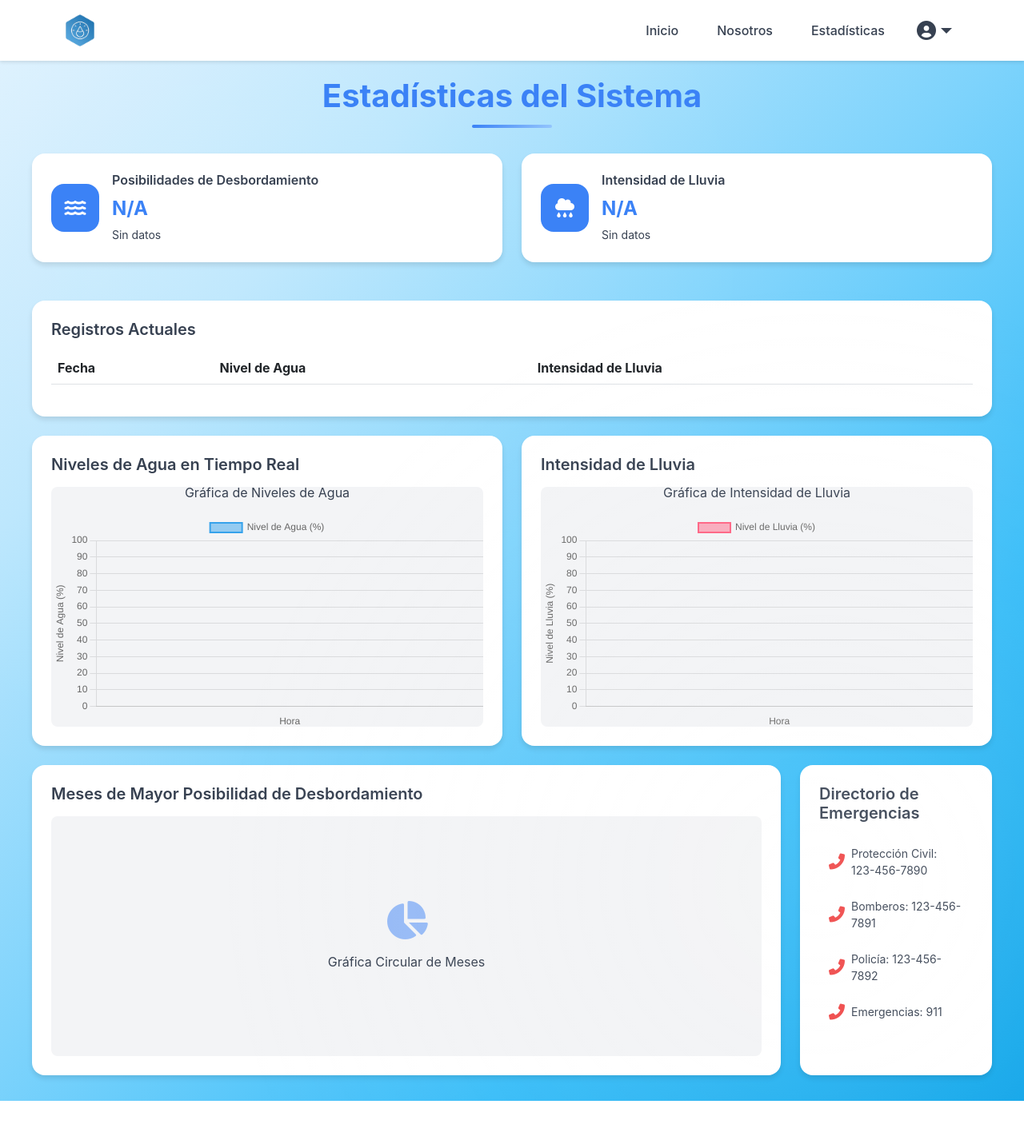
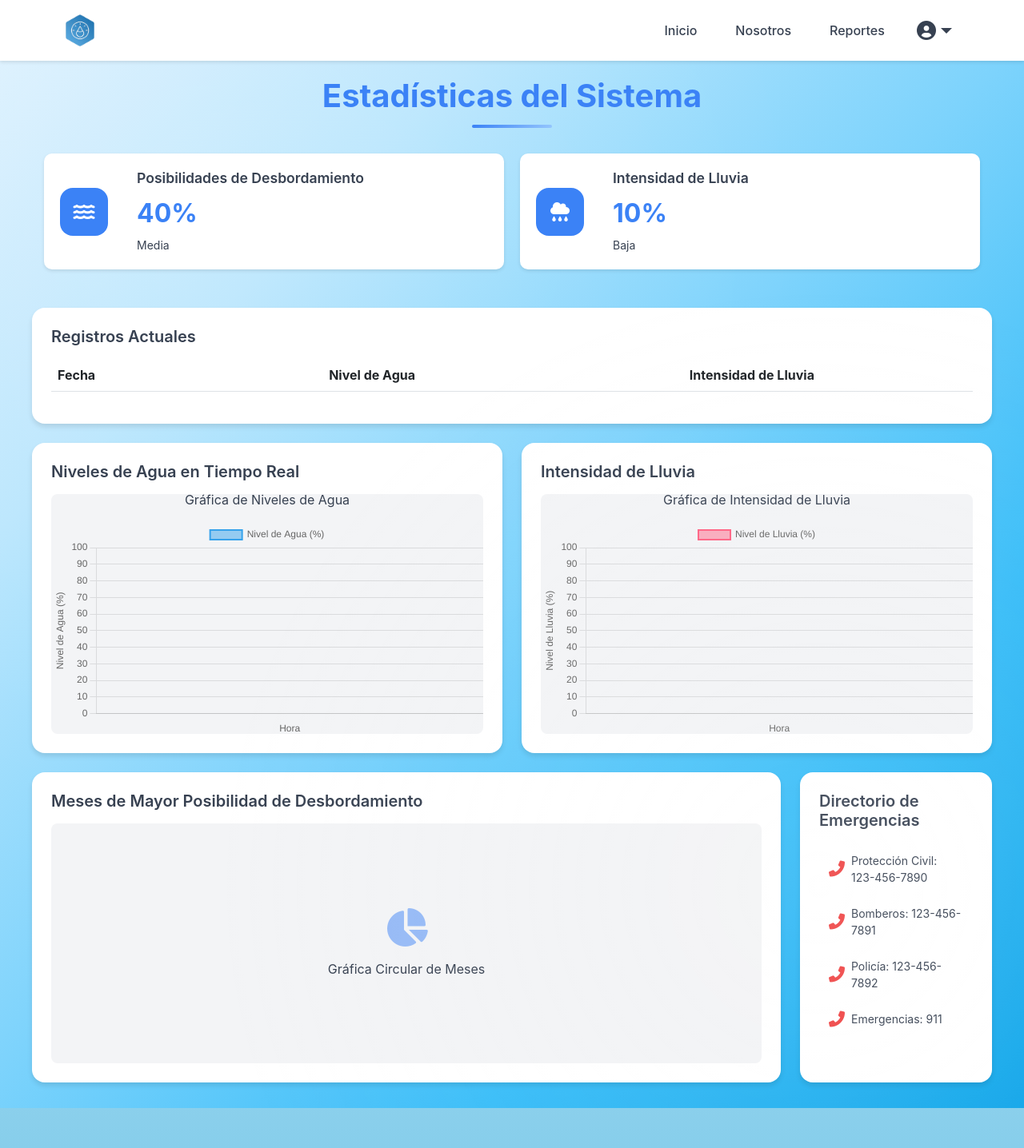
Before and after one commit to AngelG-Gutierrez/sisdeguaWeb, a Flask app: template templates/estadisticas.html in a window 1280 px wide. Shown: the whole page at 80% size. Before the commit the page ends 1377 px from the top, so only its background shows below. Run offline with Flask 3, Linux system fonts and the light colour scheme; the template is opened without the code that fills it, so the values that code supplies are empty.

Commit message:
Actualización de diseños

```diff
--- a/controllers/statistics.py
+++ b/controllers/statistics.py
@@ -22,7 +22,7 @@ def statistics():
 @login_required
 def obtener_datos_historicos():
     astra = AstraDB()
-    datos_historicos = astra.get_sensor_data()
+    datos_historicos = astra.get_sensor_data_limit()
 
     datos_filtrados = [
         {
--- a/static/styles/estadisticas.css
+++ b/static/styles/estadisticas.css
@@ -190,7 +190,6 @@ body {
     box-shadow: 0 4px 6px rgba(0, 0, 0, 0.1);
     transition: all 0.3s ease;
     display: flex;
-    align-items: center;
     gap: 1rem;
 }
 
--- a/templates/auth/login.html
+++ b/templates/auth/login.html
@@ -4,6 +4,7 @@
     <meta charset="UTF-8">
     <meta name="viewport" content="width=device-width, initial-scale=1.0">
     <title>Inicio de Sesión - SISDEGUA</title>
+    <link rel="icon" type="image/png" href="/static/images/icono.png">
     <!-- Bootstrap CSS -->
     <link href="https://cdn.jsdelivr.net/npm/bootstrap@5.3.0/dist/css/bootstrap.min.css" rel="stylesheet">
     <!-- Font Awesome -->
--- a/templates/auth/register.html
+++ b/templates/auth/register.html
@@ -4,6 +4,7 @@
     <meta charset="UTF-8">
     <meta name="viewport" content="width=device-width, initial-scale=1.0">
     <title>Registro - SISDEGUA</title>
+    <link rel="icon" type="image/png" href="/static/images/icono.png">
     <!-- Bootstrap CSS -->
     <link href="https://cdn.jsdelivr.net/npm/bootstrap@5.3.0/dist/css/bootstrap.min.css" rel="stylesheet">
     <!-- Font Awesome -->
--- a/templates/estadisticas.html
+++ b/templates/estadisticas.html
@@ -29,7 +29,7 @@
                         <a class="nav-link" href="/nosotros">Nosotros</a>
                     </li>
                     <li class="nav-item">
-                        <a class="nav-link" href="/estadisticas">Estadísticas</a>
+                        <a class="nav-link" href="/estadisticas">Reportes</a>
                     </li>
                     <li class="nav-item">
                         <div class="dropdown">
@@ -37,9 +37,6 @@
                                 <i class="fas fa-user-circle"></i>
                             </button>
                             <ul class="dropdown-menu dropdown-menu-end">
-                                <li><a class="dropdown-item" href="/perfil">Mi Perfil</a></li>
-                                <li><a class="dropdown-item" href="/configuracion">Configuración</a></li>
-                                <li><hr class="dropdown-divider"></li>
                                 <li><a class="dropdown-item" href="/logout">Cerrar Sesión</a></li>
                             </ul>
                         </div>
@@ -60,9 +57,9 @@
                         <i class="fas fa-water"></i>
                     </div>
                     <div class="stats-card-content">
-                        <h3>Posibilidades de Desbordamiento</h3>
-                        <p id="water-level" class="stats-number">N/A</p>
-                        <p id="water-probability" class="stats-text">Sin datos</p>
+                        <h3 style="font-size: 1.1rem; margin-bottom: 10px;">Posibilidades de Desbordamiento</h3>
+                        <p id="water-level" class="stats-number" style="font-size: 2rem; font-weight: bold; margin: 0;">40%</p>
+                        <p id="water-probability" class="stats-text" style="margin-top: 5px;">Media</p>
                     </div>
                 </div>
 
@@ -72,15 +69,15 @@
                         <i class="fas fa-cloud-rain"></i>
                     </div>
                     <div class="stats-card-content">
-                        <h3>Intensidad de Lluvia</h3>
-                        <p id="rain-level" class="stats-number">N/A</p>
-                        <p id="rain-intensity" class="stats-text">Sin datos</p>
+                        <h3 style="font-size: 1.1rem; margin-bottom: 10px;">Intensidad de Lluvia</h3>
+                        <p id="rain-level" class="stats-number" style="font-size: 2rem; font-weight: bold; margin: 0;">10%</p>
+                        <p id="rain-intensity" class="stats-text" style="margin-top: 5px;">Baja</p>
                     </div>
                 </div>
             </div>
 
             <!-- Sección de Gráficas -->
-            <div class="charts-section">
+            <div class="charts-section" style="margin-top: 20px;">
                 <!-- Tabla de Registros Actuales -->
                 <div class="chart-container full-width">
                     <h3 class="chart-title">Registros Actuales</h3>
@@ -88,9 +85,9 @@
                         <table class="table">
                             <thead>
                                 <tr>
-                                    <th>Fecha</th>
-                                    <th>Nivel de Agua</th>
-                                    <th>Intensidad de Lluvia</th>
+                                    <th style="text-align: left;">Fecha</th>
+                                    <th class="text-center">Nivel de Agua</th>
+                                    <th class="text-center">Intensidad de Lluvia</th>
                                 </tr>
                             </thead>
                             <tbody id="tabla-registros">
@@ -154,6 +151,31 @@
             </div>
         </div>
     </div>
+    <div style="margin-bottom: 50px; background: linear-gradient(to bottom, #87CEEB, #f0f8ff);"></div>
+    <style>
+        #tabla-registros td:nth-child(1) { text-align: left; }
+        #tabla-registros td:nth-child(2), #tabla-registros td:nth-child(3) { text-align: center; }
+        body { background: linear-gradient(to bottom, #f0f8ff, #87CEEB); }
+        .stats-card {
+            background: white;
+            border-radius: 10px;
+            padding: 20px;
+            display: flex;
+            align-items: center;
+            box-shadow: 0 2px 4px rgba(0,0,0,0.1);
+        }
+        .stats-card-icon {
+            font-size: 2rem;
+            color: #4287f5;
+            margin-right: 20px;
+        }
+        .stats-grid {
+            display: grid;
+            grid-template-columns: repeat(2, 1fr);
+            gap: 20px;
+            padding: 0 15px;
+        }
+    </style>
     <script src="https://cdn.jsdelivr.net/npm/bootstrap@5.3.0/dist/js/bootstrap.bundle.min.js"></script>
     <script src="https://cdn.jsdelivr.net/npm/chart.js"></script>
 </body>
```
